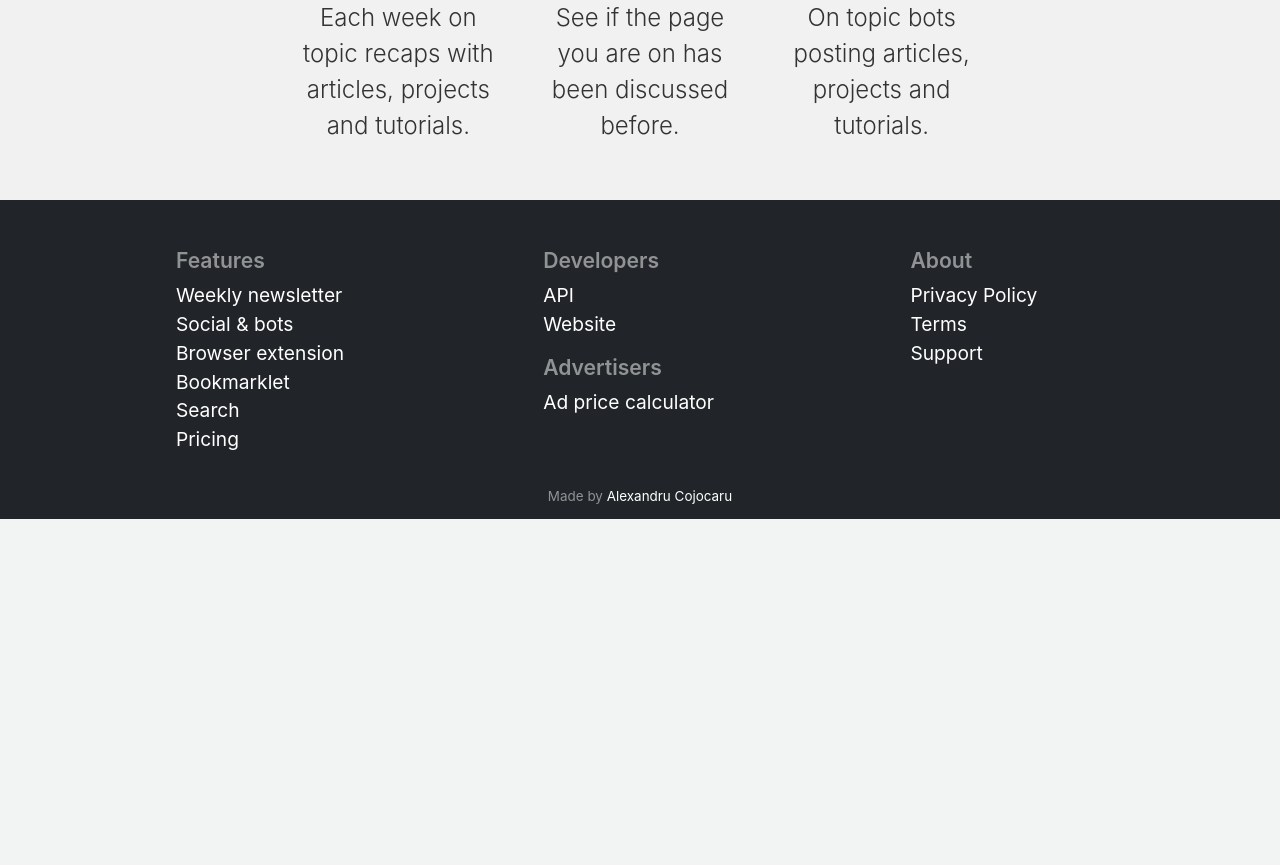
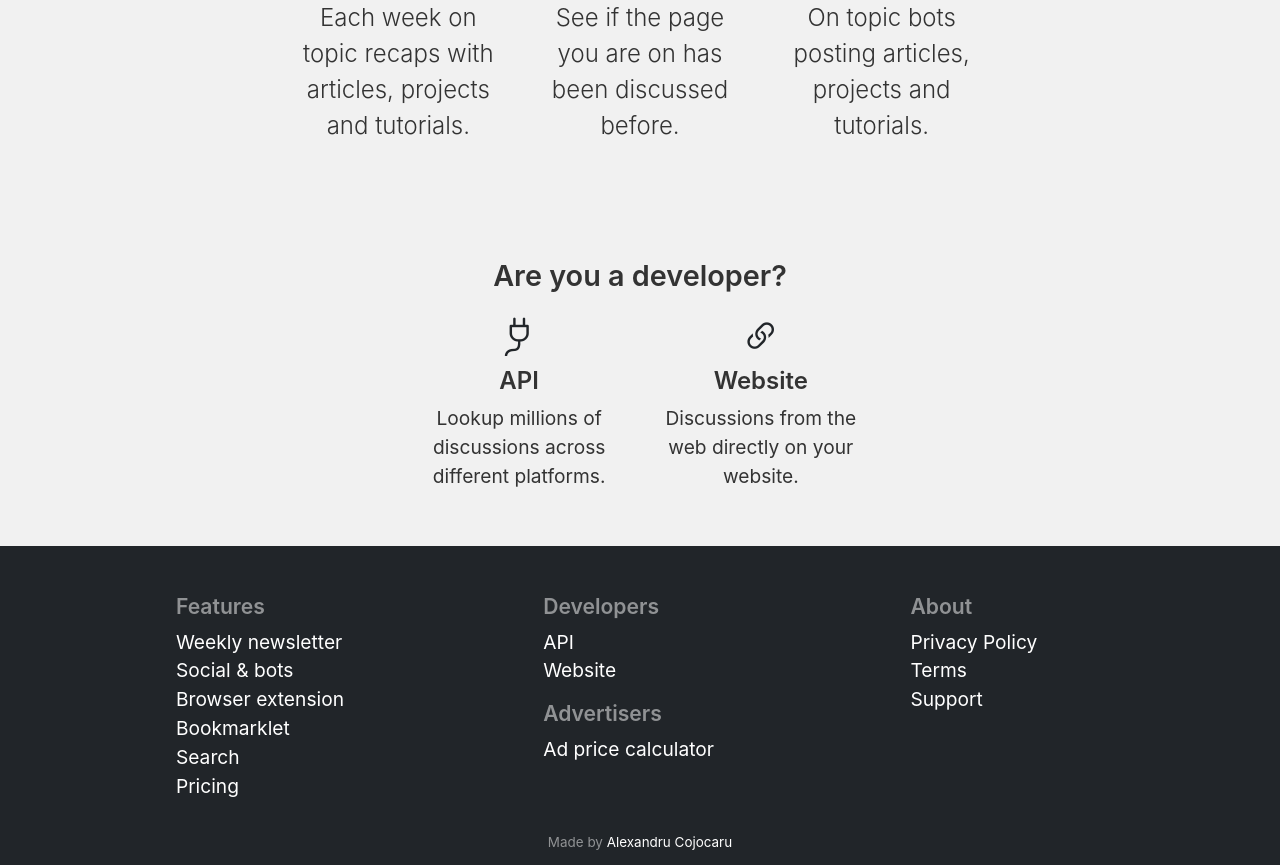
Before and after one commit to xojoc/discussions, a Django app: template web/templates/web/discussions.html in a window 1280 px wide. Shown: the part 449-1314 px from the top of the page. Before the commit the page ends 968 px from the top, so only its background shows below. Run offline with Django 3.2, Linux system fonts and the light colour scheme; the template is opened without the code that fills it, so the values that code supplies are empty; parts of the project's set-up code (start-up, migrations or seed data) failed here and were passed over; some libraries are stand-ins or nearby versions.

Commit message:
landing page

```diff
--- a/web/static/style.scss
+++ b/web/static/style.scss
@@ -218,3 +218,11 @@ p {
 .vertical-align-baseline {
     vertical-align: baseline;
 }
+
+.text-underline-hover {
+    text-decoration: none;
+}
+
+.text-underline-hover:hover {
+    text-decoration: underline;
+}
--- a/web/templates/web/discussions.html
+++ b/web/templates/web/discussions.html
@@ -101,21 +101,37 @@ Find interesting discussions on Hacker News, Reddit and Lobsters for a given URL
 
 	<div class="d-flex flex-row flex-wrap gap-5 text-center justify-content-center mb-5">
 		<div class="w-min-content w-min-16ch"><a href="{% url 'web:weekly_index' %}" title="Weekly newsletters"
-				class="text-decoration-none text-body"><i class="bi bi-newspaper m-auto text-primary fs-5em"></i>
+				class="text-underline-hover text-body"><i class="bi bi-newspaper m-auto text-primary fs-5em"></i>
 				<h3>Weekly newsletters</h3>
 				<span class="lead mb-0">Each week on topic recaps with articles, projects and tutorials.</span>
 			</a>
 		</div>
-		<div class="w-min-content w-min-16ch"><a href="{% url 'web:extension' %}" class="text-decoration-none text-body"
+		<div class="w-min-content w-min-16ch"><a href="{% url 'web:extension' %}" class="text-underline-hover text-body"
 				title="Discussions browser extension"><i class="bi bi-browser-firefox m-auto text-primary fs-5em"></i>
 				<h3>Browser extension</h3>
 				<span class="lead mb-0">See if the page you are on has been discussed before.</span>
 			</a>
 		</div>
-		<div class="w-min-content w-min-16ch"><a href="{% url 'web:social' %}" class="text-decoration-none text-body"
+		<div class="w-min-content w-min-16ch"><a href="{% url 'web:social' %}" class="text-underline-hover text-body"
 				title="Social accounts and bots"><i class="bi bi-twitter m-auto text-primary fs-5em"></i>
 				<h3>Twitter & Mastodon</h3>
 				<span class="lead mb-0">On topic bots posting articles, projects and tutorials.</span>
+			</a>
+		</div>
+	</div>
+
+	<h2 class="fs-3 mt-4em text-center mb-3">Are you a developer?</h2>
+	<div class="d-flex flex-row flex-wrap gap-5 text-center justify-content-center mb-5">
+		<div class="w-min-content w-min-16ch"><a href="{% url 'web:api' %}" title="Discussions and comments API"
+				class="text-underline-hover text-body"><i class="bi bi-plug m-auto text-dark fs-2em"></i>
+				<h3 class="fs-4">API</h3>
+				<span class="mb-0">Lookup millions of discussions across different platforms.</span>
+			</a>
+		</div>
+		<div class="w-min-content w-min-16ch"><a href="{% url 'web:website' %}" class="text-underline-hover text-body"
+				title="Discussions for your website"><i class="bi bi-link-45deg m-auto text-dark fs-2em"></i>
+				<h3 class="fs-4">Website</h3>
+				<span class="mb-0">Discussions from the web directly on your website.</span>
 			</a>
 		</div>
 	</div>
```
Also changed, not shown: web/templates/web/website.html (+4 -3 lines), web/static/style.css.
